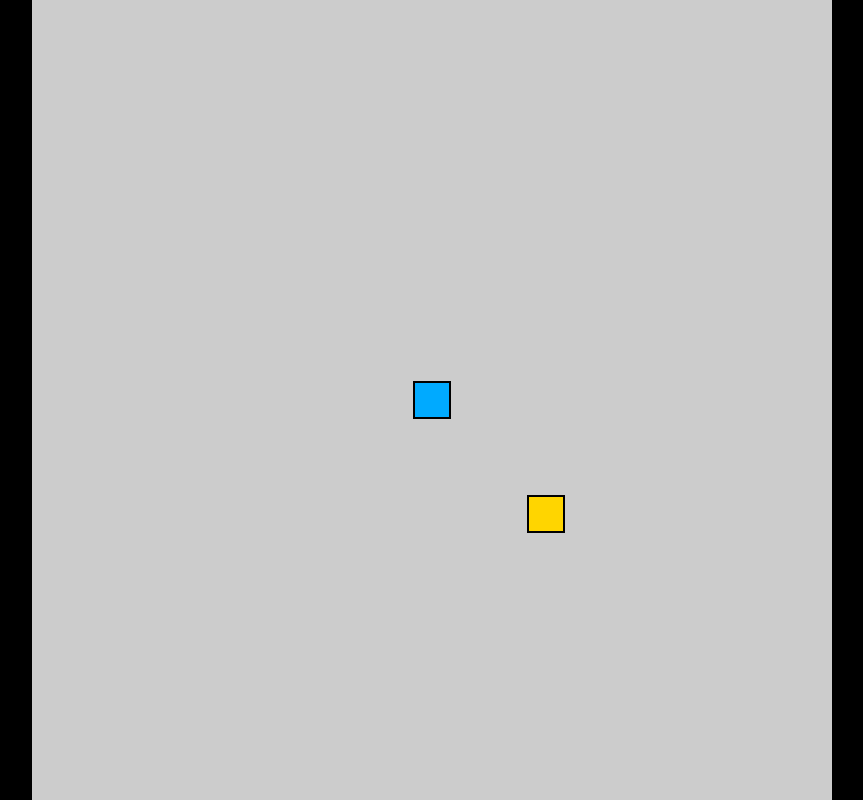
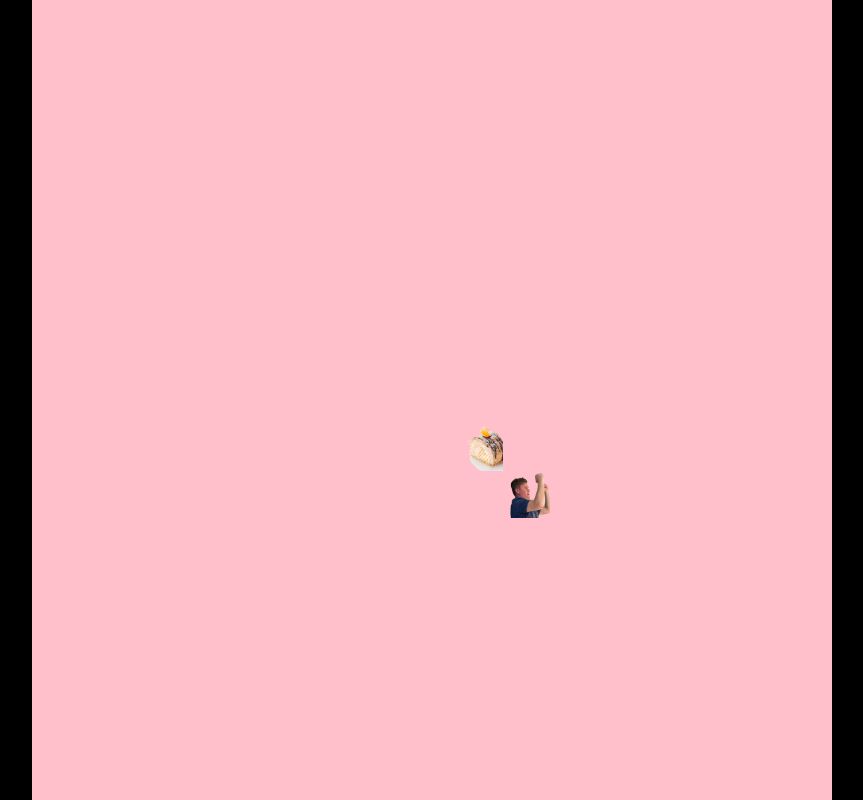
Before and after one commit to DesireTilleras/SnakeGame, a plain HTML site: page index.html in a window 1280 px wide. Shown: the whole page, without its empty margins (208-1071 px from the left). Drawn offline with Linux system fonts and the light colour scheme.

Commit message:
added Anders and Budapest

```diff
--- a/grid.js
+++ b/grid.js
@@ -1,13 +1,13 @@
-const GRID_SIZE = 21;
+const GRID_SIZE = 17;
 
 export function randomGridPosition() {
   let position = Math.floor(Math.random() * GRID_SIZE) + 1;
 
   if (
     position === 1 ||
-    position === 21 ||
+    position === 17 ||
     position === -1 ||
-    position === -21
+    position === -17
   ) {
     randomGridPosition();
   } else {
--- a/index.html
+++ b/index.html
@@ -16,22 +16,23 @@
         background-color: black;
       }
       #game-board {
-        background-color: #ccc;
+        background-color: pink;
         width: 100vmin;
         height: 100vmin;
         display: grid;
-        grid-template-rows: repeat(21, 1fr);
-        grid-template-columns: repeat(21, 1fr);
+        grid-template-rows: repeat(17, 1fr);
+        grid-template-columns: repeat(17, 1fr);
       }
 
       .snake {
-        background-color: hsl(200, 100%, 50%);
-        border: 0.25vmin solid black;
+        background-image: url("/SnakeAnders.png");
+        background-size: cover;
       }
 
       .food {
-        background-color: hsl(50, 100%, 50%);
-        border: 0.25vmin solid black;
+        background-image: url("/budapest.png");
+        background-size: cover;
+
       }
     </style>
     <script src="game.js" defer type="module"></script>
--- a/snake.js
+++ b/snake.js
@@ -1,6 +1,6 @@
 import { getInputDirection } from "./input.js";
 
-export const SNAKE_SPEED = 10;
+export const SNAKE_SPEED = 2;
 
 const snakeBody = [{ x: 11, y: 11 }];
 
```
Also changed, not shown: SnakeAnders.png (added), budapest.png (added).
